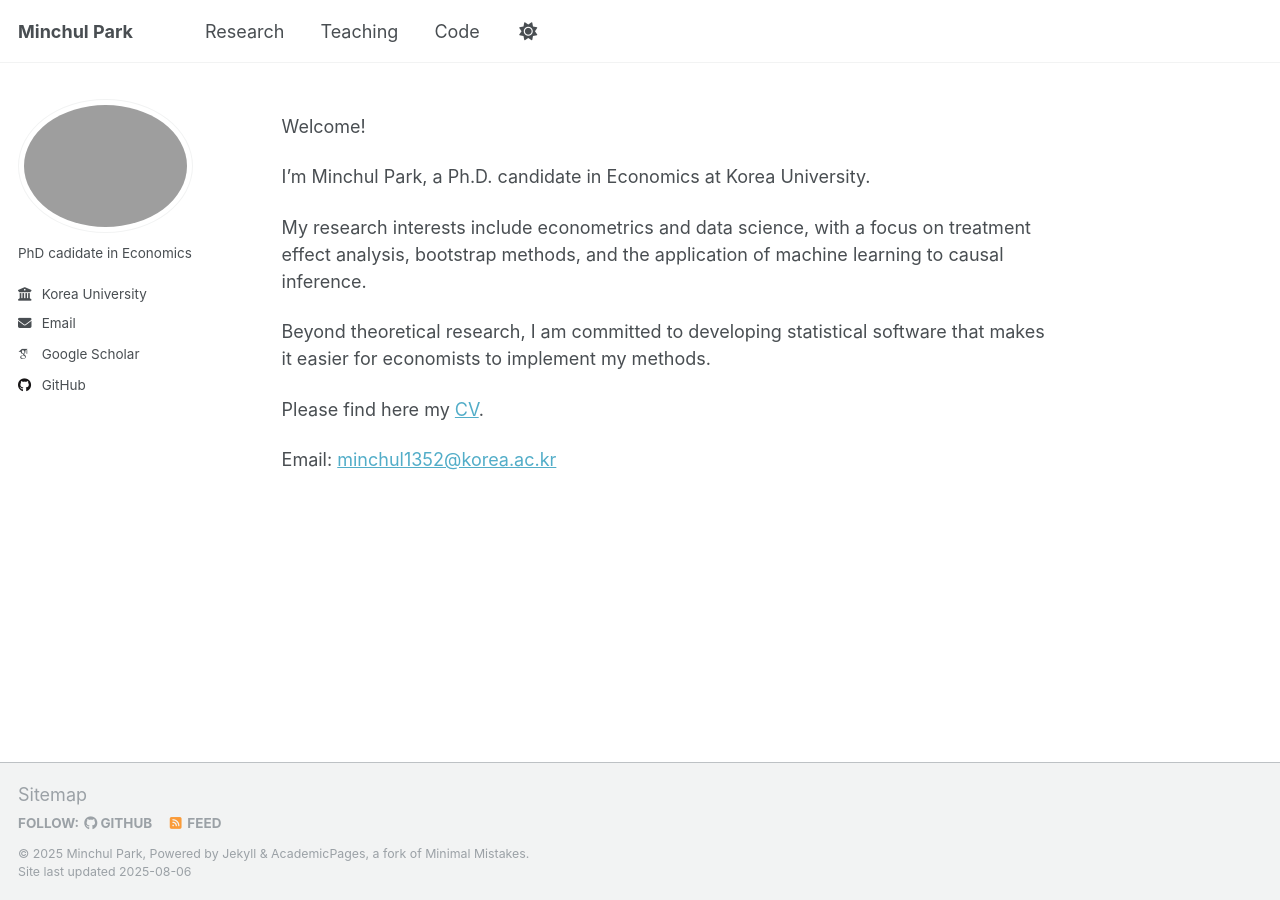
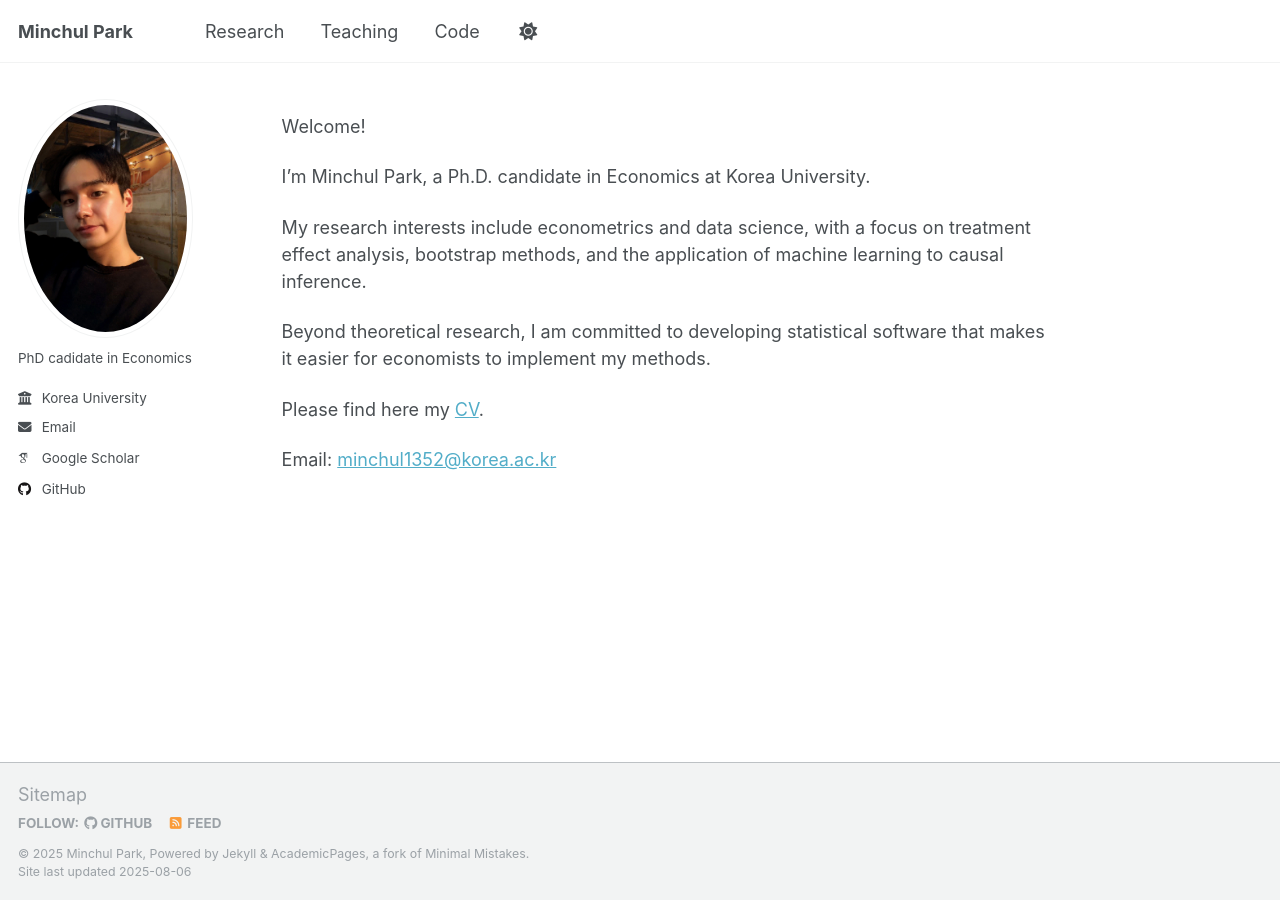
Before and after one commit to econompark/econompark.github.io, a Jekyll site: the page built from _pages/about.md, in a window 1280 px wide. Built offline with Jekyll 4.4.1, drawn with Linux system fonts in a browser that asks for light colours; some web fonts are replaced; a script that is not in the unit is left out.

Commit message:
Update _config.yml

```diff
--- a/_config.yml
+++ b/_config.yml
@@ -22,7 +22,7 @@ repository               : "" # academicpages/academicpages.github.io
 #               Additional customization can be done by editing /_includes/author-profile.html
 author:
   # Biographic information
-  avatar           : "githubavatar1.jpg"
+  avatar           : "githubavatar.jpg"
   name             : # "Minchul Park"
   pronouns         : # example: "she/her"
   bio              : "PhD cadidate in Economics"
```
